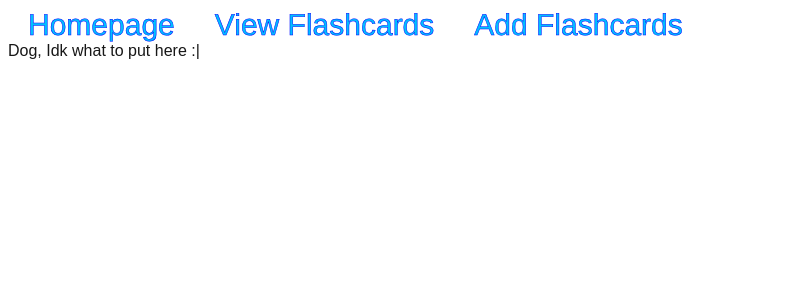
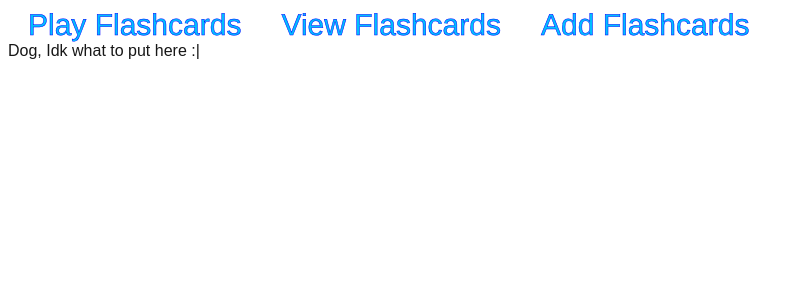
Before and after one commit to ejayjordan/Project2.2, a Next.js app: page / in a window 1280 px wide. Shown: the top 300 px of the page, without its empty margins (0-803 px from the left). Built offline with nearby package versions, Linux system fonts and the light colour scheme.

Commit message:
change name Homepage > Play Flashcards

```diff
--- a/src/app/layout.tsx
+++ b/src/app/layout.tsx
@@ -29,7 +29,7 @@ export default function RootLayout({
       <body
         className={`${geistSans.variable} ${geistMono.variable} antialiased`}
       >
-        <Link href="/">Homepage</Link>
+        <Link href="/">Play Flashcards</Link>
         <Link href="/view">View Flashcards</Link>
         <Link href="/add">Add Flashcards</Link>
 
```
